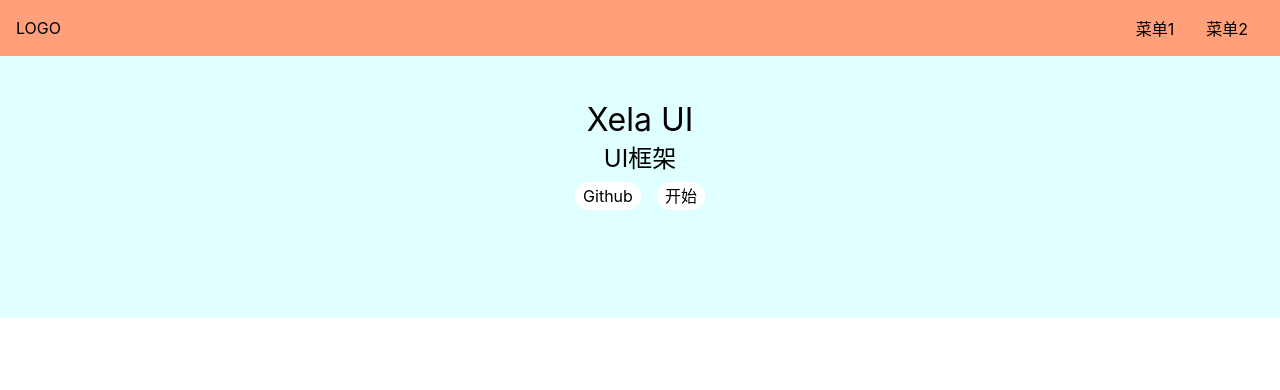
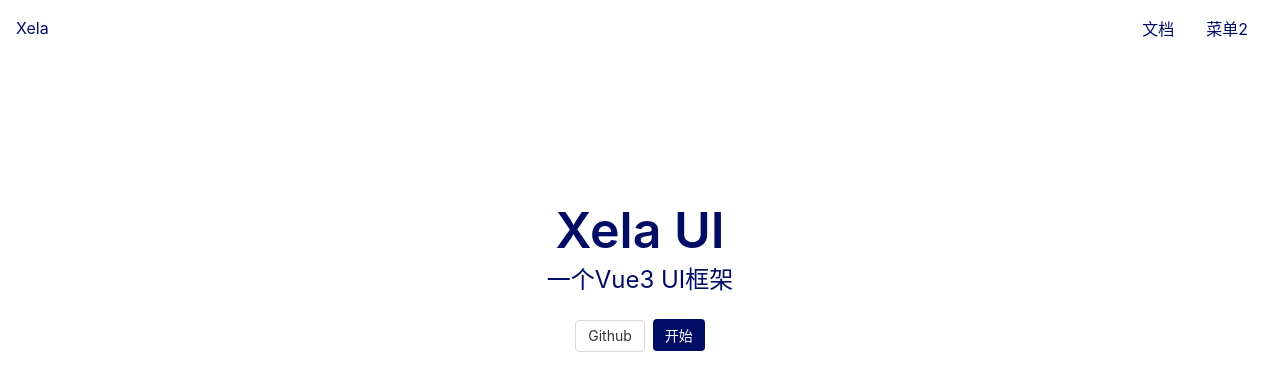
Before and after one commit to chenyulian/xela-ui, a Vue app: page /doc in a window 1280 px wide. Shown: the top 390 px of the page. Built offline with nearby package versions, Linux system fonts and the light colour scheme.

Commit message:
更新主页样式

```diff
--- a/src/components/Topnav.vue
+++ b/src/components/Topnav.vue
@@ -1,9 +1,9 @@
 <template>
     <div class="topnav">
-        <div class="logo">LOGO</div>
+        <div class="logo"><router-link to="/">Xela</router-link></div>
         <div class="menu">
             <ul class="menu">
-                <li>菜单1</li>
+                <li>文档</li>
                 <li>菜单2</li>
             </ul>
         </div>
@@ -12,7 +12,6 @@
 </template>
 
 <script lang="ts">
-// import { inject, Ref } from '@vue/runtime-core'
 import { inject, Ref } from "vue";
     export default {
         name: "Topnav",
@@ -30,7 +29,7 @@
 <style lang="scss" scoped>
 .topnav {
     width: 100%;
-    background: lightsalmon;
+    // background: lightsalmon;
     display: flex;
     justify-content: space-between;
     align-items: center;
--- a/src/views/Home.vue
+++ b/src/views/Home.vue
@@ -1,12 +1,12 @@
 <template>
-    <div>
+    <div class="home">
         <Topnav />
         <div class="banner">
             <h1>Xela UI</h1>
-            <h2>UI框架</h2>
+            <h2>一个Vue3 UI框架</h2>
             <p class="actions">
-                <a href="https://github.com">Github</a>
-                <router-link to="/doc">开始</router-link>
+                <Button color="#010d64"><a href="https://baidu.com">Github</a></Button>
+                <Button type="primary" color="#010d64"><router-link to="/doc">开始</router-link></Button>
             </p>
         </div>
     </div>
@@ -14,33 +14,34 @@
 
 <script lang="ts">
 import Topnav from "../components/Topnav.vue";
+import Button from "../lib/Button.vue";
     export default {
         components: {
-            Topnav
+            Topnav,Button
         }
     }
 </script>
 
 <style lang="scss" scoped>
+$base-color:#3463fe;
+
+.home {
+    background: white;
+    color: #010d64;
+}
+h1 {
+    font-size: 50px;
+    font-weight: 600;
+}
 .banner {
-    padding: 100px 0;
+    padding-top: 200px;
     display: flex;
     flex-direction: column;
     justify-content: center;
     align-items: center;
-    background: lightcyan;
     & .actions {
-        padding: 8px 0;
-        a {
-            margin: 0 8px;
-            background: #fff;
-            display: inline-block;
-            $h: 28px;
-            height: $h;
-            line-height: $h;
-            border-radius: $h / 2;
-            padding: 0 8px;
-        }
+        margin-top: 24px;
     }
 }
+
 </style>
```
